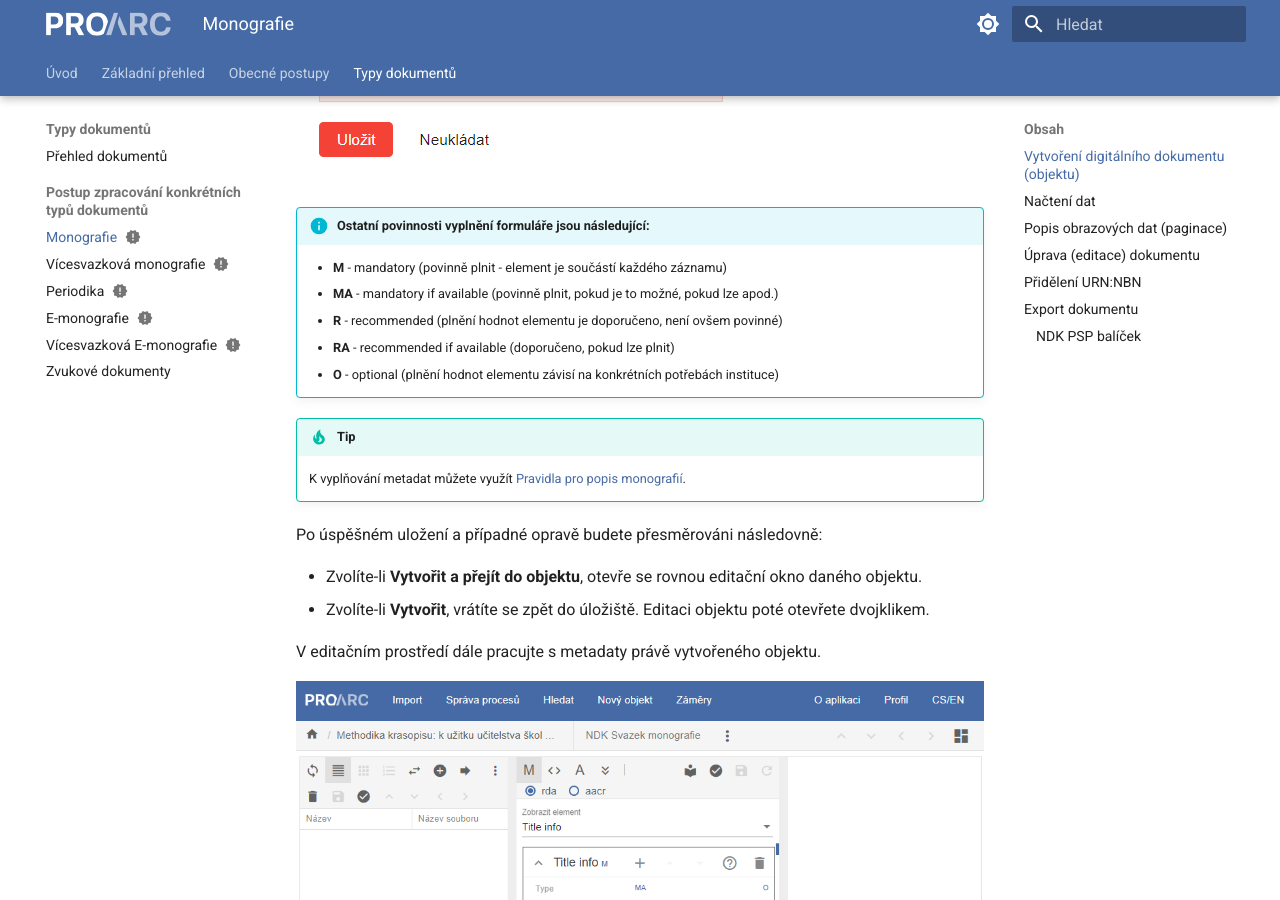
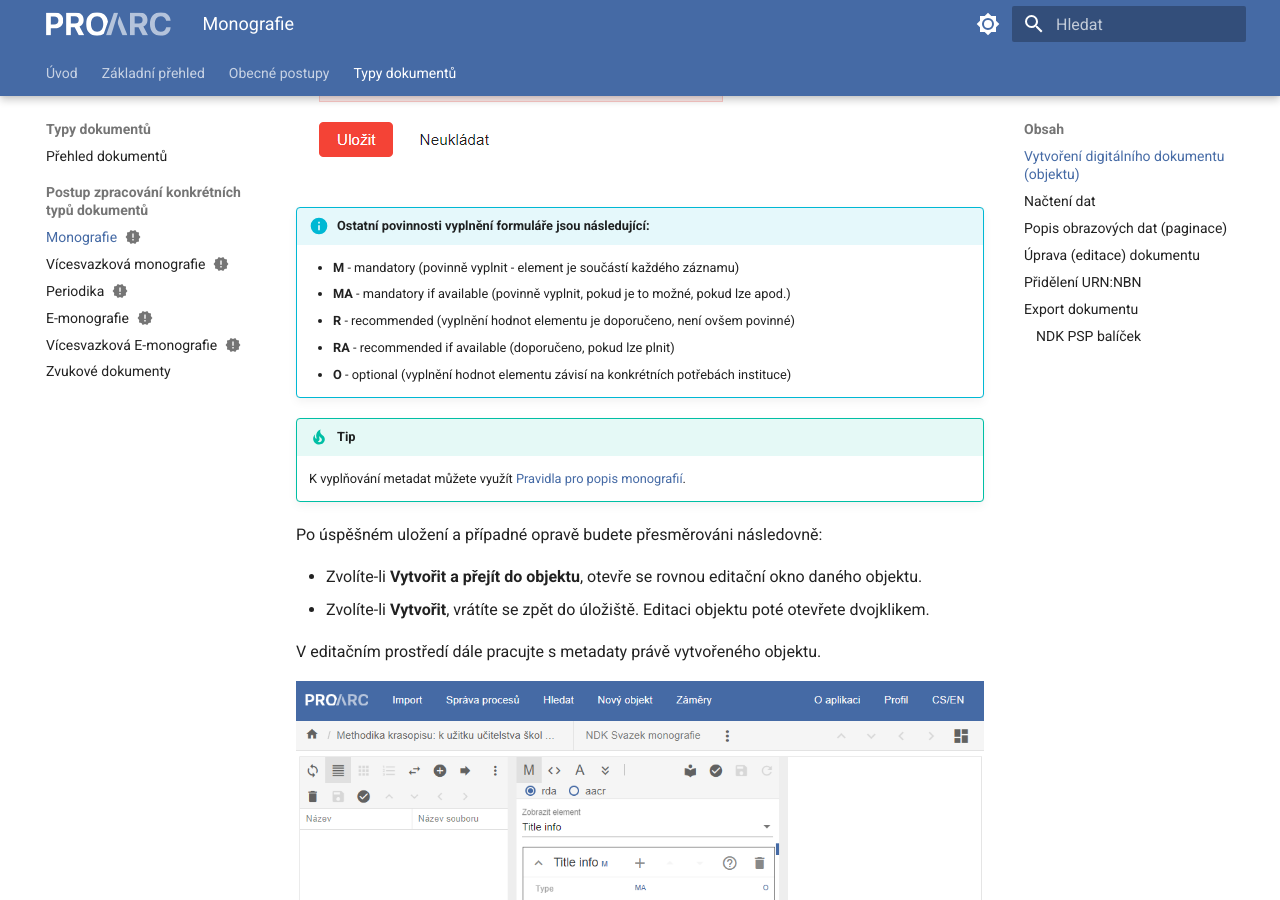
Before and after one commit to kerschfilip/proarc-manual, an MkDocs documentation site: the page built from docs/jak_zpracovat_dokument/monografie.md, in a window 1280 px wide and 900 px high, scrolled down 2507 px. Built offline with MkDocs 1.6.1 and Material for MkDocs 9.7.7, drawn with Linux system fonts in a browser that asks for light colours; some web fonts are replaced; some of the changed text lies outside the part shown.

Commit message:
opravy monografie podle připomínek M

```diff
--- a/docs/jak_zpracovat_dokument/monografie.md
+++ b/docs/jak_zpracovat_dokument/monografie.md
@@ -56,11 +56,11 @@ uložení nebude umožněno a chybná pole budou zvýrazněna červeně.
 ![](./media/monografie/image5.png)
 
 !!! info "Ostatní povinnosti vyplnění formuláře jsou následující:"
-    - **M** - mandatory (povinně plnit - element je součástí každého záznamu)
-    - **MA** - mandatory if available (povinně plnit, pokud je to možné, pokud lze apod.)
-    - **R** - recommended (plnění hodnot elementu je doporučeno, není ovšem povinné)
+    - **M** - mandatory (povinně vyplnit - element je součástí každého záznamu)
+    - **MA** - mandatory if available (povinně vyplnit, pokud je to možné, pokud lze apod.)
+    - **R** - recommended (vyplnění hodnot elementu je doporučeno, není ovšem povinné)
     - **RA** - recommended if available (doporučeno, pokud lze plnit)
-    - **O** - optional (plnění hodnot elementu závisí na konkrétních potřebách instituce)
+    - **O** - optional (vyplnění hodnot elementu závisí na konkrétních potřebách instituce)
 
 !!! tip "Tip"
 
@@ -119,7 +119,7 @@ dokumenty v NDK modelech použijte profil **Default**.
 vyšší prioritu, bude se dávka ve frontě zpracovávat dříve než ostatní.
 Jinak se zařadí na konec fronty.
 
-V poli „**Zařízení**" vyberte přístroj, na kterém byla data připravena
+V poli **Zařízení** vyberte přístroj, na kterém byla data připravena
 (typicky je jím **skener**). Výběr zařízení je pro většinu modelů
 povinný. Tlačítko **Načíst** se aktivuje až po jeho zvolení.
 
@@ -147,14 +147,12 @@ frontu načítání**.
 
 ![](./media/monografie/image12.png)
 
-V tabulkovém zobrazení uvidíte průběh importu jednotlivých dávek.\
-Aktuální stav lze ručně aktualizovat pomocí tlačítka **Obnovit**.
+V tabulkovém zobrazení uvidíte průběh importu jednotlivých dávek. Aktuální stav lze ručně aktualizovat pomocí tlačítka **Obnovit**.
 
 ![](./media/monografie/image13.png)
 
 Jakmile je načítání dokončeno, daný proces zmizí z aktuálního
-zobrazení.\
-Je proto nutné kliknout na možnost **Zpět na seznam všech procesů**.
+zobrazení. Je proto nutné kliknout na možnost **Zpět na seznam všech procesů**.
 
 V přehledu procesů označte dokončenou dávku, čímž se v horní liště
 zpřístupní tlačítka:
@@ -175,8 +173,7 @@ rozložení zobrazení ![](./media/monografie/image15.png).
 ![](./media/monografie/image16.png)
 
 Každé podokno v rozhraní **Správa dávek - editace** má v horní liště
-vlastní sadu funkcí.\
-Při najetí myší na jednotlivé ikony se zobrazí jejich popis.
+vlastní sadu funkcí. Při najetí myší na jednotlivé ikony se zobrazí jejich popis.
 
 Rozložení zobrazení a výběr viditelných sloupců můžete upravit v okně
 **Profil**.
```
Also changed, not shown: other parts of docs/jak_zpracovat_dokument/monografie.md (+1 -1 lines).
